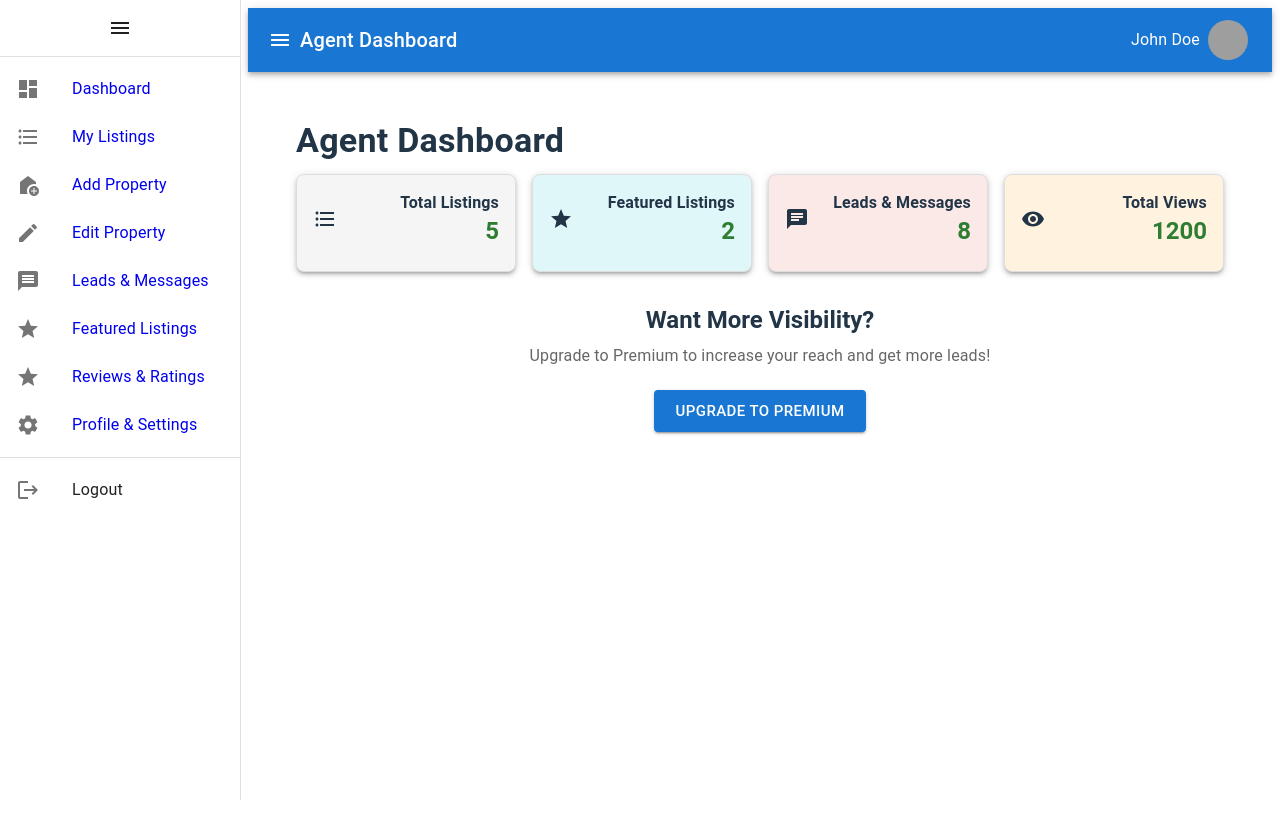
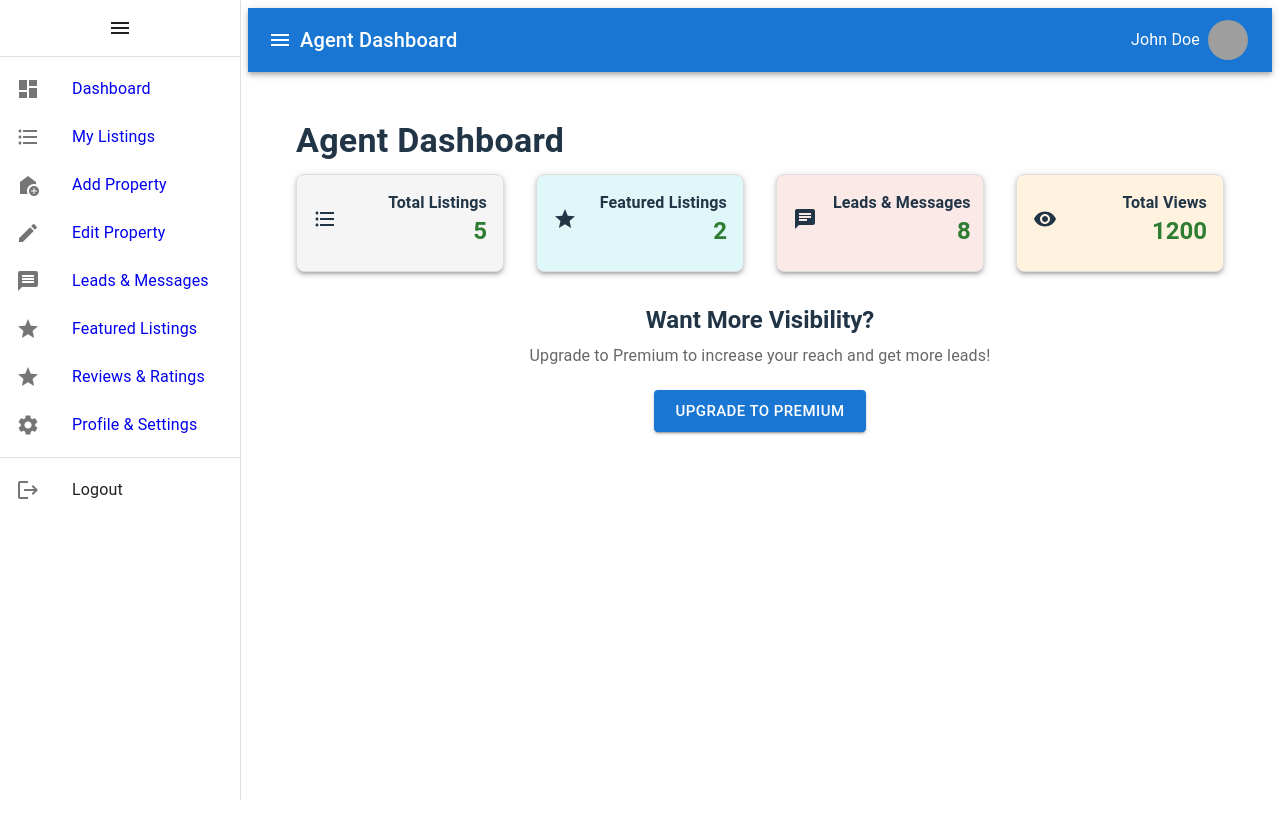
Before and after one commit to ndmichael/real-estate-mern, a React (Vite) app in the folder frontend/: page /agent/dashboard in a window 1280 px wide. Built offline with nearby package versions, Linux system fonts and the light colour scheme; grey boxes are pictures that could not be loaded.

Commit message:
It has been adjusted

```diff
--- a/frontend/src/pages/agents/AgentDashboard.jsx
+++ b/frontend/src/pages/agents/AgentDashboard.jsx
@@ -18,7 +18,7 @@ const AgentDashboard = () => {
         </Typography>
 
         {/* Overview Cards */}
-        <Grid container spacing={2}>
+        <Grid container spacing={4}>
           <Grid size={{xs:12, sm:6, md:3}}>
             <DashboardCard
                 title="Total Listings"
```
